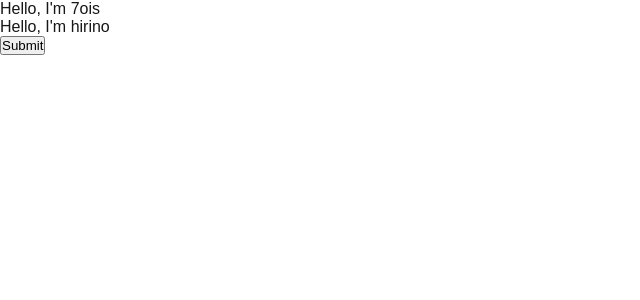
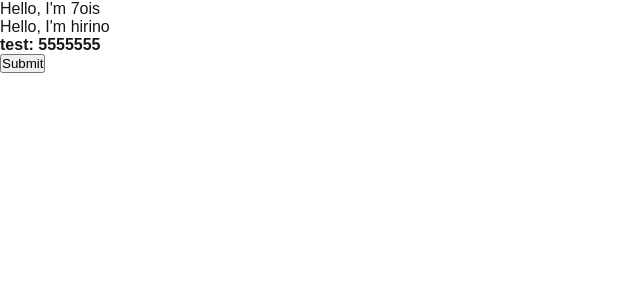
Before and after one commit to 7ois/Project-42, a Next.js app: page / in a window 1280 px wide. Shown: the top 300 px of the page, without its empty margins (0-640 px from the left). Built offline with nearby package versions, Linux system fonts and the light colour scheme.

Commit message:
:tada: add number 555555

```diff
--- a/src/app/page.tsx
+++ b/src/app/page.tsx
@@ -5,6 +5,7 @@ const Page = () => {
     <>
       <div>Hello, I'm 7ois</div>
       <div>Hello, I'm hirino</div>
+      <h4>test: 5555555</h4>
 
       <button>Submit</button>
     </>
```
